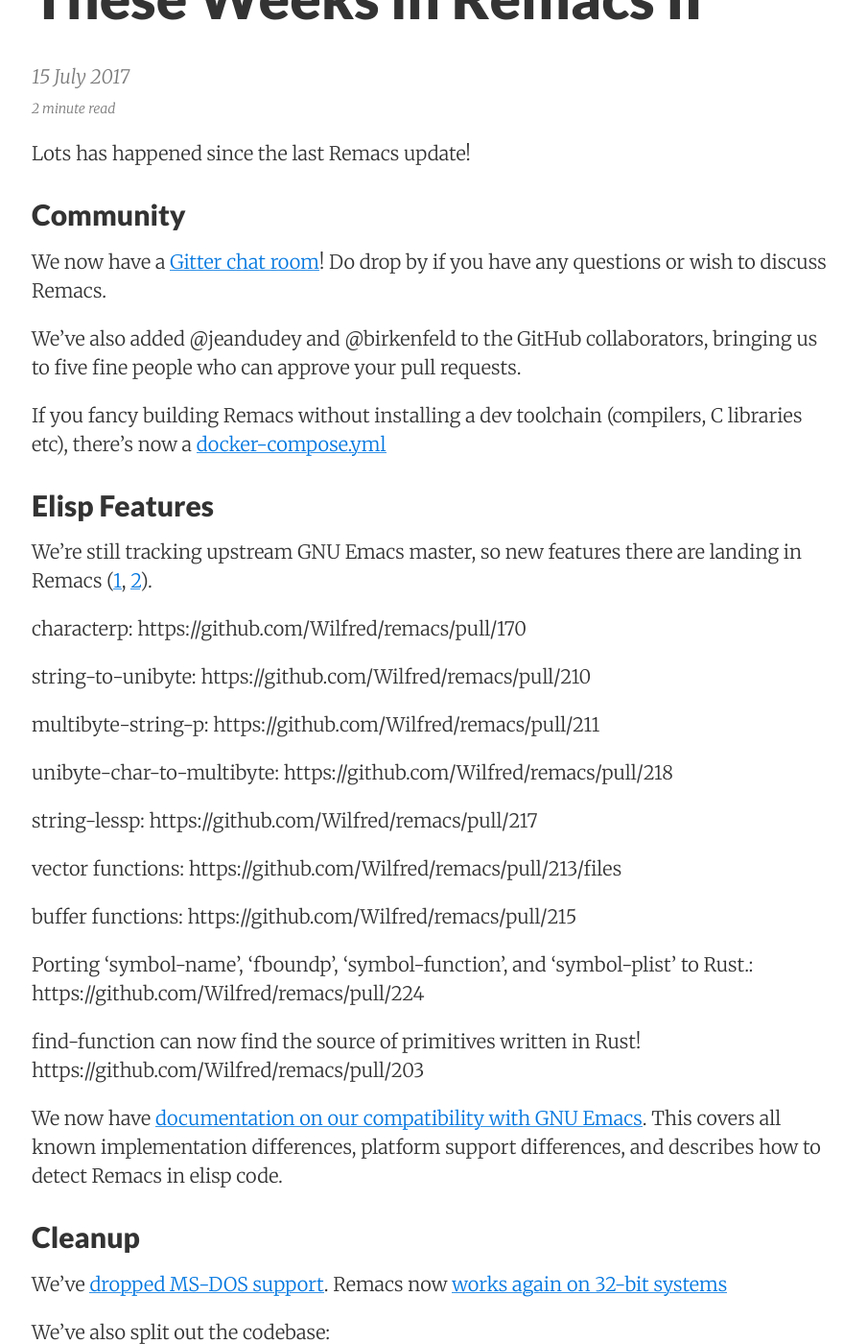
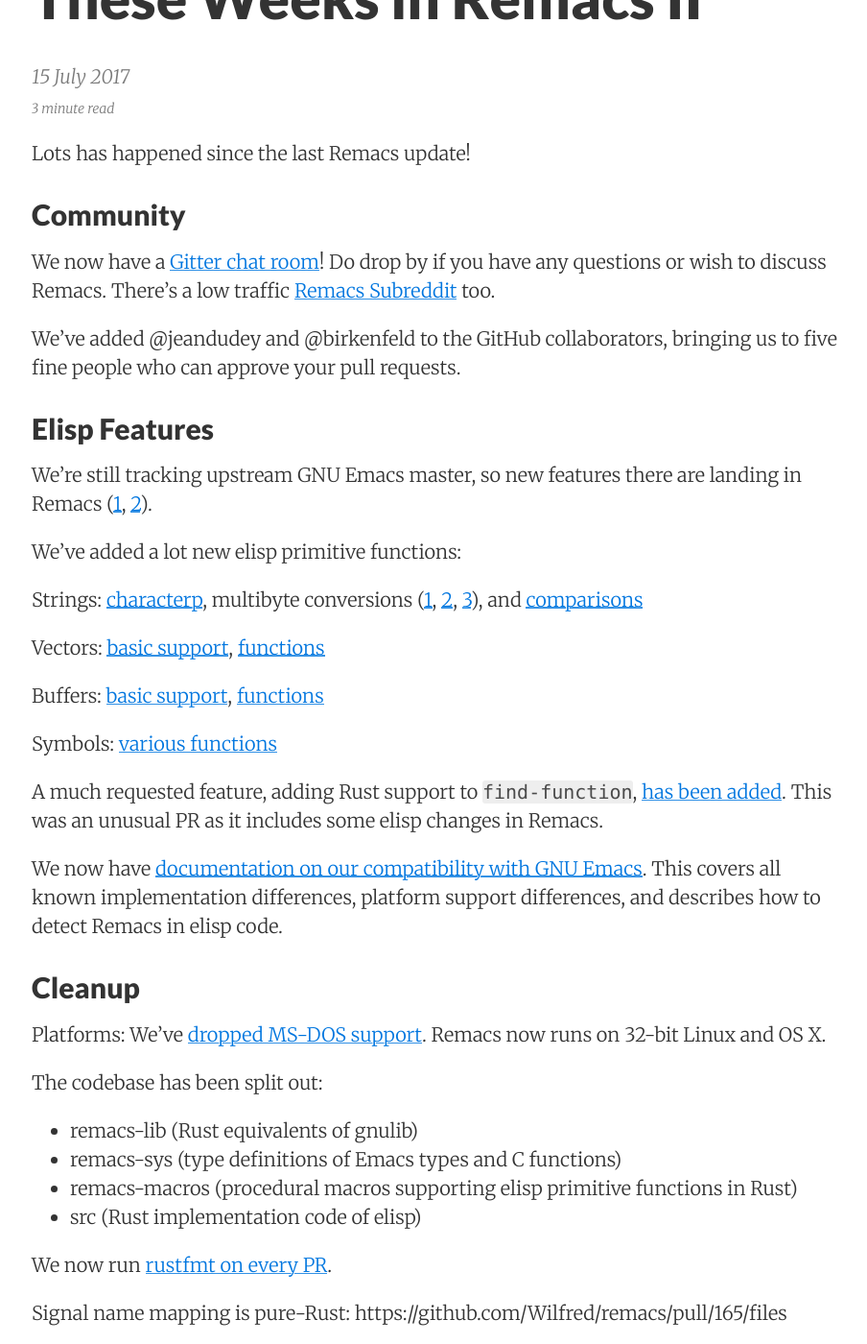
Before and after one commit to Wilfred/wilfred.github.com, a Jekyll site: the page built from _posts/2017-07-15-these-weeks-in-remacs-ii.markdown, in a window 1280 px wide and 1400 px high, scrolled down 257 px. Shown: the whole window at 96% size, without its empty margins (187-1091 px from the left). Built offline with Jekyll 4.4.1, drawn with Linux system fonts in a browser that asks for light colours; nearby versions of some CDN libraries; some of the changed text lies outside the part shown.

Commit message:
second draft

```diff
--- a/_posts/2017-07-15-these-weeks-in-remacs-ii.markdown
+++ b/_posts/2017-07-15-these-weeks-in-remacs-ii.markdown
@@ -11,14 +11,11 @@
 
 We now have
 a [Gitter chat room](https://gitter.im/remacs-discuss/Lobby)! Do drop
-by if you have any questions or wish to discuss Remacs.
+by if you have any questions or wish to discuss Remacs. There's a
+low traffic [Remacs Subreddit](https://www.reddit.com/r/remacs/) too.
 
-We've also added @jeandudey and @birkenfeld to the GitHub
-collaborators, bringing us to five fine people who can approve your
-pull requests.
-
-If you fancy building Remacs without installing a dev toolchain
-(compilers, C libraries etc), there's now a [docker-compose.yml](https://github.com/Wilfred/remacs/pull/205)
+We've added @jeandudey and @birkenfeld to the GitHub collaborators,
+bringing us to five fine people who can approve your pull requests.
 
 ## Elisp Features
 
@@ -27,41 +24,45 @@
 ([1](https://github.com/Wilfred/remacs/pull/158),
 [2](https://github.com/Wilfred/remacs/pull/227)).
 
-characterp: https://github.com/Wilfred/remacs/pull/170
+We've added a lot new elisp primitive functions:
 
-string-to-unibyte: https://github.com/Wilfred/remacs/pull/210
+Strings: [characterp](https://github.com/Wilfred/remacs/pull/170),
+multibyte conversions
+([1](https://github.com/Wilfred/remacs/pull/210),
+[2](https://github.com/Wilfred/remacs/pull/211),
+[3](https://github.com/Wilfred/remacs/pull/218)), and [comparisons](https://github.com/Wilfred/remacs/pull/217)
 
-multibyte-string-p: https://github.com/Wilfred/remacs/pull/211
+Vectors:
+[basic support](https://github.com/Wilfred/remacs/pull/202/commits/24248b43295f47f32fe6ba0c74cc60c9c18747f9),
+[functions](https://github.com/Wilfred/remacs/pull/213/)
 
-unibyte-char-to-multibyte: https://github.com/Wilfred/remacs/pull/218
+Buffers:
+[basic support](https://github.com/Wilfred/remacs/pull/202/commits/c7f81453a47ae8ebfd9d7e45bb8909b73e87d886), [functions](https://github.com/Wilfred/remacs/pull/215)
 
-string-lessp: https://github.com/Wilfred/remacs/pull/217
+Symbols: [various functions](https://github.com/Wilfred/remacs/pull/224)
 
-vector functions: https://github.com/Wilfred/remacs/pull/213/files
+A much requested feature, adding Rust support to `find-function`, [has
+been added](https://github.com/Wilfred/remacs/pull/203). This was an
+unusual PR as it includes some elisp changes in Remacs.
 
-buffer functions: https://github.com/Wilfred/remacs/pull/215
-
-Porting 'symbol-name', 'fboundp', 'symbol-function', and
-'symbol-plist' to Rust.: https://github.com/Wilfred/remacs/pull/224
-
-find-function can now find the source of primitives written in Rust! https://github.com/Wilfred/remacs/pull/203
-
-We now
-have
+We now have
 [documentation on our compatibility with GNU Emacs](https://github.com/Wilfred/remacs/blob/master/REMACS_COMPATIBILITY.md). This
 covers all known implementation differences, platform support
 differences, and describes how to detect Remacs in elisp code.
 
 ## Cleanup
 
-We've
+Platforms: We've
 [dropped MS-DOS support](https://github.com/Wilfred/remacs/pull/140). Remacs
-now [works again on 32-bit systems]()
+now runs on 32-bit Linux and OS X.
 
-We've also split out the codebase:
+The codebase has been split out:
 
 - remacs-lib (Rust equivalents of gnulib)
-- remacs-sys
+- remacs-sys (type definitions of Emacs types and C functions)
+- remacs-macros (procedural macros supporting elisp primitive
+  functions in Rust)
+- src (Rust implementation code of elisp)
 
 We now
 run [rustfmt on every PR](https://github.com/Wilfred/remacs/pull/151).
@@ -101,3 +102,12 @@
 https://github.com/Wilfred/remacs/pull/221
 
 xsignal is marked as never returning: https://github.com/Wilfred/remacs/pull/182/files
+
+## Closing Thoughts
+
+There's still lots to do on Remacs: many small elisp functions to port, or
+larger projects to sink your teeth into. We also welcome incomplete
+pull requests: many of the PRs shown here have been built on top of
+initial implementations written by other contributors.
+
+Join the fun at: https://github.com/Wilfred/remacs
```
Also changed, not shown: other parts of _posts/2017-07-15-these-weeks-in-remacs-ii.markdown (+4 -4 lines).
